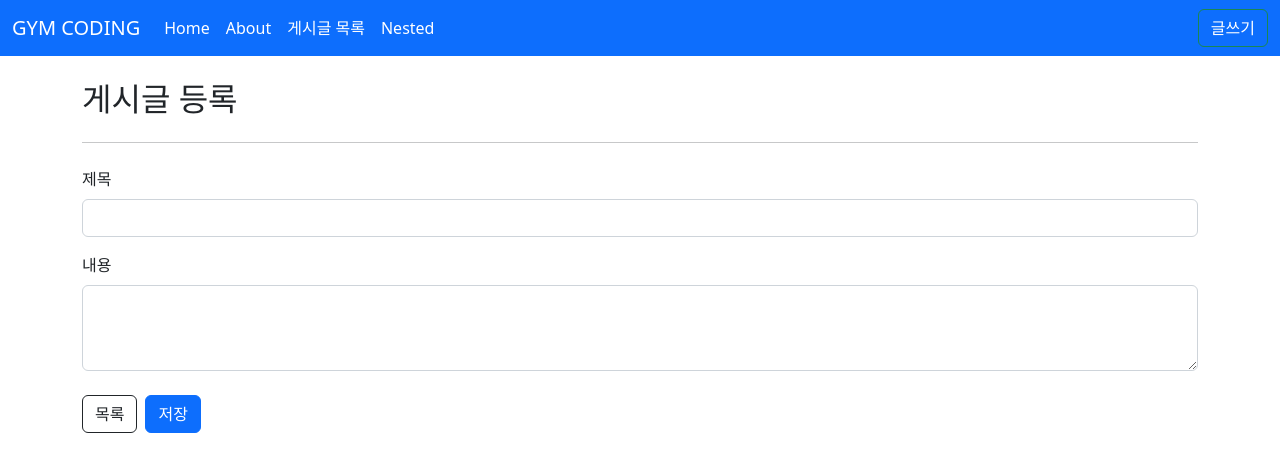
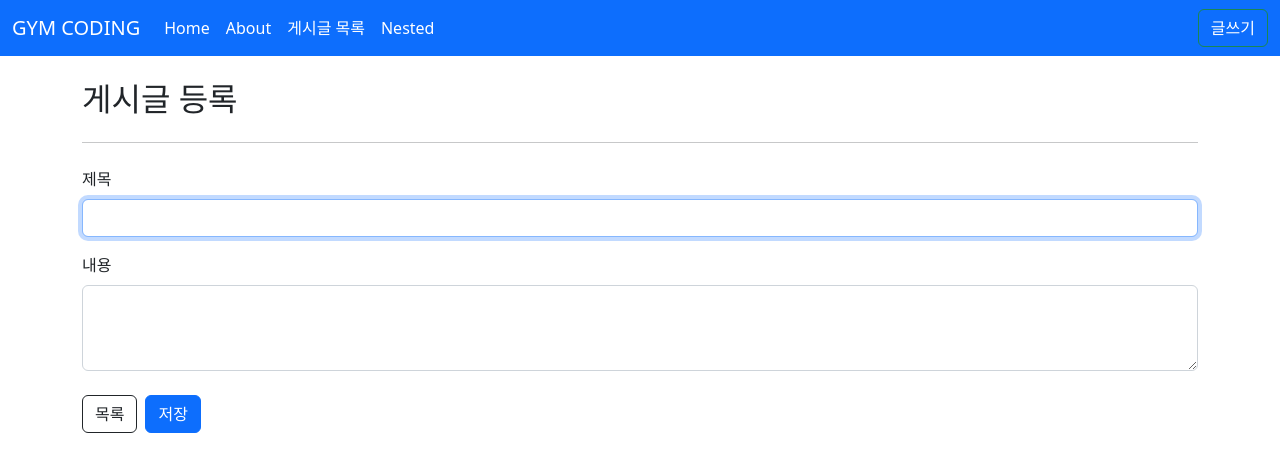
Before and after one commit to DSeung001/learn-vue, a Vue app in the folder vue3-posts/: page /posts/create in a window 1280 px wide. Shown: the top 472 px of the page. Built offline with nearby package versions, Linux system fonts and the light colour scheme.

Commit message:
커스텀 디렉티브 등록

```diff
--- a/vue3-posts/src/components/posts/PostForm.vue
+++ b/vue3-posts/src/components/posts/PostForm.vue
@@ -2,12 +2,19 @@
   <form>
     <div class="mb-3">
       <label for="title" class="form-label">제목</label>
+
+      <!--      v-focus 사용 가능
+       기존 autofocus와 다르게 동적으로 사용 가능
+       -->
       <input
+        v-focus
+        v-color="'blue'"
         :value="title"
         @input="$emit('update:title', $event.target.value)"
         type="text"
         class="form-control"
-        id="title" />
+        id="title"
+      />
     </div>
     <div class="mb-3">
       <label for="content" class="form-label">내용</label>
@@ -16,25 +23,29 @@
         @input="$emit('update:content', $event.target.value)"
         class="form-control"
         id="content"
-        rows="3"></textarea>
+        rows="3"
+      ></textarea>
     </div>
 
     <div class="d-flex gap-2 mt-4">
-      <slot name="actions">
-      </slot>
+      <slot name="actions"></slot>
     </div>
   </form>
 </template>
 
 <script setup>
+// v로 시작하면 커스텀 디렉티브로 인식
+const vFocus = {
+  mounted: el => {
+    el.focus();
+  },
+};
 defineProps({
   title: String,
-  content: String
+  content: String,
 });
 
-defineEmits(["update:title", "update:content"]);
+defineEmits(['update:title', 'update:content']);
 </script>
 
-<style scoped>
-
-</style>
+<style scoped></style>
--- /dev/null
+++ b/vue3-posts/src/directives/color.js
@@ -0,0 +1,5 @@
+function color(el, binding) {
+  el.style.color = binding.value;
+}
+
+export default color;
--- /dev/null
+++ b/vue3-posts/src/directives/focus.js
@@ -0,0 +1,7 @@
+export default {
+  // https://gymcoding.notion.site/Custom-Directives-784b5372eb0847b0a8fd85f28891d370
+  // 디렉티브 훅이 존재함
+  mounted: el => {
+    el.focus();
+  },
+};
--- a/vue3-posts/src/main.js
+++ b/vue3-posts/src/main.js
@@ -8,6 +8,8 @@ import objPlugins from '@/plugins/obj';
 import globalComponents from '@/plugins/global-components';
 import 'bootstrap/dist/js/bootstrap.js';
 import person from '@/plugins/person';
+import globalDirectives from '@/plugins/global-directives';
+// import focus from '@/directives/focus';
 
 const app = createApp(App);
 
@@ -16,6 +18,8 @@ app.use(funcPlugins);
 app.use(objPlugins, { name: '짐코딩' });
 app.use(person, { name: '홍길동' });
 app.use(globalComponents);
+app.use(globalDirectives);
+// app.directive('focus', focus);
 app.mount('#app');
 
 /*
--- /dev/null
+++ b/vue3-posts/src/plugins/global-directives.js
@@ -0,0 +1,9 @@
+import focus from '@/directives/focus';
+import color from '@/directives/color';
+
+export default {
+  install(app) {
+    app.directive('focus', focus);
+    app.directive('color', color);
+  },
+};
--- a/vue3-posts/src/views/posts/PostCreateView.vue
+++ b/vue3-posts/src/views/posts/PostCreateView.vue
@@ -1,9 +1,10 @@
 <template>
   <div>
-    <h2>게시글 등록</h2>
+    <h2 @click="visibleForm = !visibleForm">게시글 등록</h2>
     <hr class="my-4" />
 
     <PostForm
+      v-if="visibleForm"
       v-model:title="form.title"
       v-model:content="form.content"
       @submit.prevent="save"
@@ -44,6 +45,7 @@ const save = () => {
 };
 
 const goListPage = () => router.push({ name: 'PostList' });
+const visibleForm = ref(true);
 </script>
 
 <style scoped></style>
```
